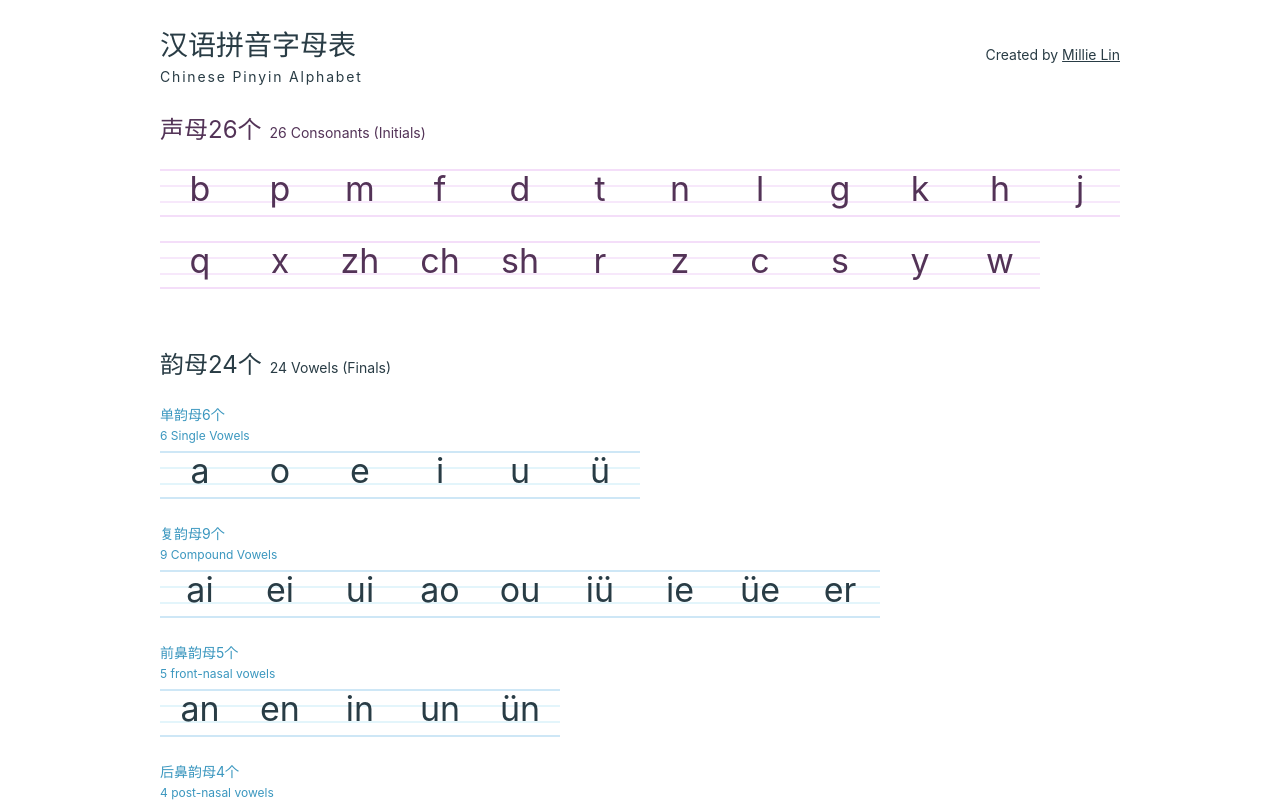
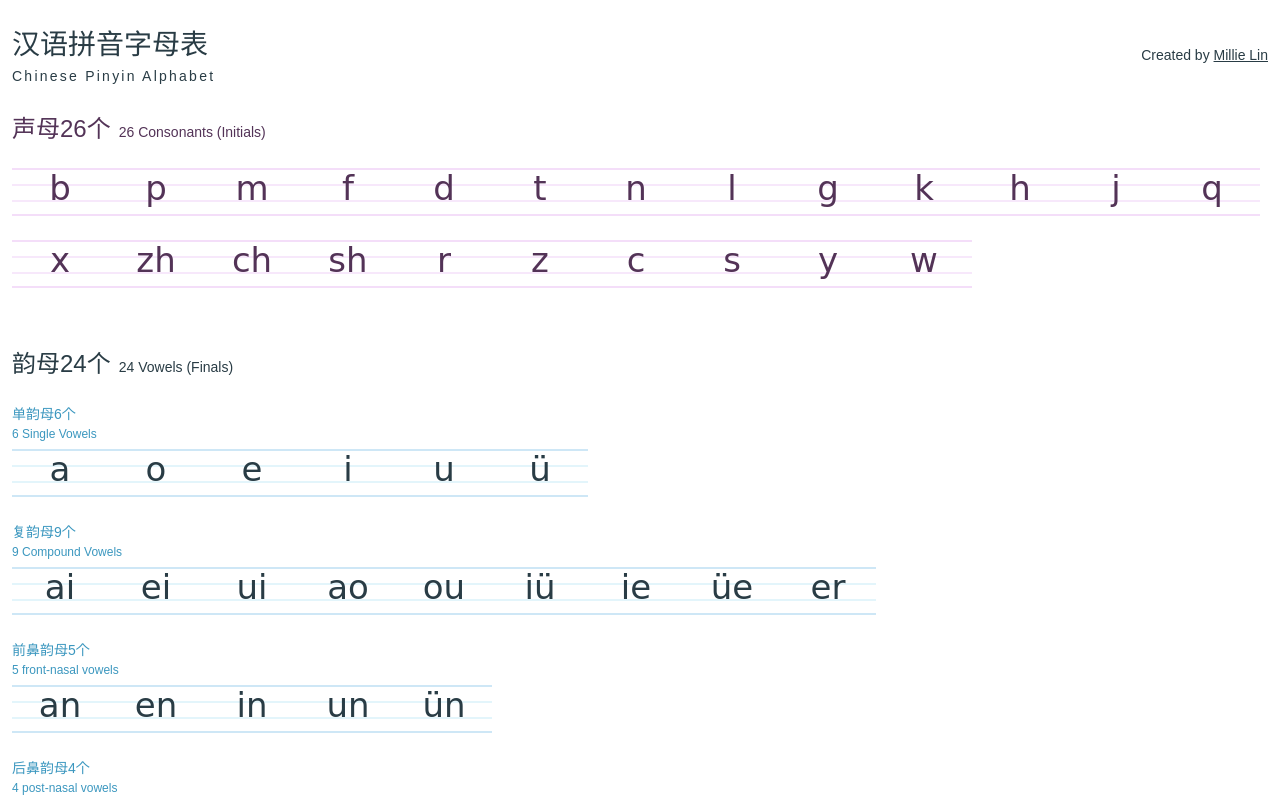
Before and after one commit to witmin/Chinese-Pinyin-Alphabet, a Next.js app: page / in a window 1280 px wide. Shown: the top 802 px of the page. Built offline with nearby package versions, Linux system fonts and the light colour scheme.

Commit message:
Updated font family and screenshot

```diff
--- a/styles/global.scss
+++ b/styles/global.scss
@@ -4,11 +4,11 @@ html,
 body {
   padding: 0;
   margin: 0;
-  font-family: -apple-system, BlinkMacSystemFont, 'Yuanti SC', 'Monaco', 'Comic Sans MS', sans-serif;
+  font-family: 'Comic Sans MS', 'Yuanti SC', sans-serif;
 }
 
 [lang="en"] {
-  font-family: -apple-system, BlinkMacSystemFont, 'Monaco', 'Comic Sans MS', sans-serif;
+  font-family: 'Comic Sans MS', sans-serif;
 }
 
 * {
@@ -17,16 +17,36 @@ body {
 
 .container {
   min-height: 100vh;
-  margin: 0 1rem;
+  margin: 0 auto;
+  padding: 0 0.75rem;
+}
+
+@media (min-width: 768px) {
+  .container {
+    max-width: 768px;
+    margin: 0 auto;
+  }
+  .header {
+    margin: 3rem 0;
+  }
 }
 
 @media (min-width: 960px) {
   .container {
     max-width: 960px;
-    margin: 0 auto;
   }
-  .header {
-    margin: 3rem 0;
+}
+
+@media (min-width: 1280px) {
+  .container {
+    max-width: 1280px;
+  }
+}
+
+
+@media (min-width: 1440px) {
+  .container {
+    max-width: 1440px;
   }
 }
 
@@ -47,10 +67,10 @@ h1, h2, h3, h4, h5, h6 {
     font-size: 0.875rem;
     text-decoration: none;
     line-height: 1;
+    font-family: 'Yuanti SC', sans-serif;
   }
 
   a {
-
     color: $base-color;
 
     &:visited {
@@ -68,7 +88,8 @@ h1, h2, h3, h4, h5, h6 {
 }
 
 .sub-title {
-  letter-spacing: 0.13em;
+  font-family: 'Yuanti SC', sans-serif;
+  letter-spacing: 0.16em;
 }
 
 // Section
@@ -80,11 +101,14 @@ h1, h2, h3, h4, h5, h6 {
   font-size: 1.5rem;
   font-weight: normal;
   margin: 1.5rem 0;
+  font-family: 'Yuanti SC', sans-serif;
 
   [lang="en"] {
     font-weight: normal;
     font-size: 0.875rem;
     margin-left: 0.5rem;
+    font-family: 'Yuanti SC', sans-serif;
+
   }
 
   &.consonant {
@@ -105,11 +129,13 @@ h1, h2, h3, h4, h5, h6 {
   font-weight: normal;
   margin: 0 0 0.5rem 0;
   color: $ivy-blue;
+  font-family: 'Yuanti SC', sans-serif;
 
   [lang="en"] {
     margin: 0.25rem 0 0.5rem 0;
     display: block;
     font-size: 0.75rem;
+    font-family: 'Yuanti SC', sans-serif;
   }
 }
 
@@ -128,7 +154,7 @@ h1, h2, h3, h4, h5, h6 {
 
 .alphabet-container {
   position: relative;
-  width: 5rem;
+  width: 6rem;
   height: 3rem;
   padding-bottom: 0.5rem;
   margin: 0 0 1.5rem 0;
```
Also changed, not shown: public/screenshot.png.
